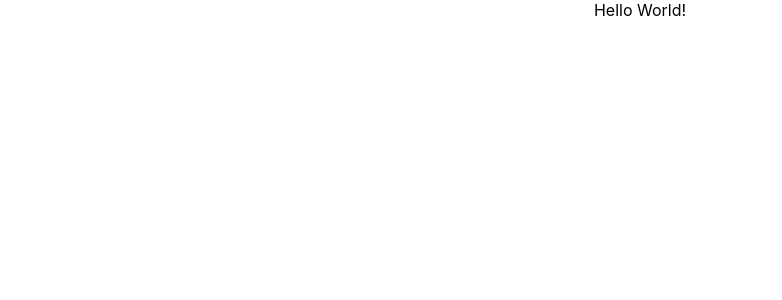
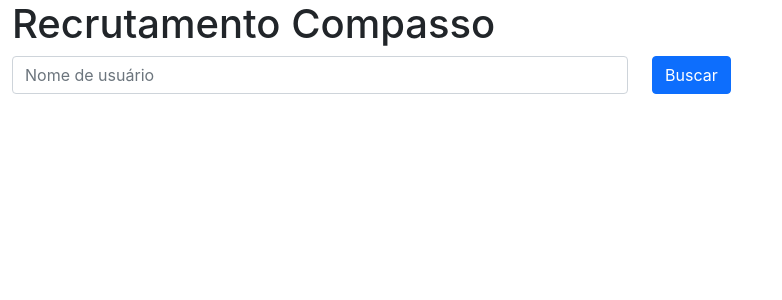
Before and after one commit to fafamendes/recrutamento-compasso, a React (Create React App) app: page / in a window 1280 px wide. Shown: the top 300 px of the page, without its empty margins (0-782 px from the left). Built offline with nearby package versions, Linux system fonts and the light colour scheme.

Commit message:
Adição do pacote Bootstrap; Criação de componentes principais; Criação da função responsável pela requisição

```diff
--- a/package.json
+++ b/package.json
@@ -6,7 +6,10 @@
     "@testing-library/jest-dom": "^5.13.0",
     "@testing-library/react": "^11.2.7",
     "@testing-library/user-event": "^12.8.3",
+    "bootstrap": "^5.0.1",
+    "jquery": "^3.6.0",
     "react": "^17.0.2",
+    "react-bootstrap": "^1.6.1",
     "react-dom": "^17.0.2",
     "react-scripts": "4.0.3",
     "web-vitals": "^1.1.2"
--- a/src/App.css
+++ b/src/App.css
@@ -1,3 +1,3 @@
 .App {
-  text-align: center;
+
 }
--- a/src/App.js
+++ /dev/null
@@ -1,11 +0,0 @@
-import './App.css';
-
-function App() {
-  return (
-    <div className="App">
-      Hello World!
-    </div>
-  );
-}
-
-export default App;
--- /dev/null
+++ b/src/App.jsx
@@ -0,0 +1,25 @@
+import { useState, setState } from 'react'
+
+import './App.css';
+
+import Search from './componentes/search';
+import Results from './componentes/results'
+
+function App() {
+
+  const [user, setUser] = useState(null)
+  const [starred, setStarred] = useState([]);
+  const [repos, setRepos] = useState([]);
+
+  return (
+    <div className="App">
+
+      <Search setUserCallback={setUser} setStarredCallback={setStarred} setReposCallback={setRepos} />
+
+      <Results user={user} starred={starred} repos={repos} />
+
+    </div>
+  );
+}
+
+export default App;
--- /dev/null
+++ b/src/componentes/results.jsx
@@ -0,0 +1,13 @@
+
+function Results(props) {
+  let {user} = props;
+  console.log(props)
+  return (
+
+    <div>
+      {user && user.name}
+    </div>
+  );
+}
+
+export default Results;
--- /dev/null
+++ b/src/componentes/search.jsx
@@ -0,0 +1,59 @@
+import { Form, FormGroup, FormControl } from 'react-bootstrap';
+import { Container, Col, Row } from 'react-bootstrap'
+import { Button } from 'react-bootstrap'
+
+function getUserInfo(props) {
+  let { setUserCallback, setStarredCallback, setReposCallback } = props;
+  console.log(props)
+  let username = document.getElementById('username').value;
+  let params = { method: 'GET' };
+
+  doFetch(`https://api.github.com/users/${username}`, params, setUserCallback);
+  doFetch(`https://api.github.com/users/${username}/repos`, params, setReposCallback);
+  doFetch(`https://api.github.com/users/${username}/starred`, params, setStarredCallback);
+}
+
+function doFetch(url, params, callback) {
+  let responseJson;
+
+  fetch(url, params)
+    .then(function (response) {
+      if (response.ok) {
+        response.json()
+          .then(function (myJson) {
+            callback(myJson)
+
+          });
+      } else {
+        console.log('Falha de internet');
+      }
+    })
+    .catch(function (error) {
+      console.log('Erro de operação: ' + error.message);
+    });
+}
+
+
+function Search(props) {
+
+  return (
+    <Container fluid>
+      <h1>Recrutamento Compasso</h1>
+      <Form >
+        <Row>
+          <Col>
+            <FormGroup controlId="username">
+              <FormControl type="text" placeholder="Nome de usuário" />
+            </FormGroup>
+          </Col>
+          <Col >
+            <Button onClick={() => { getUserInfo(props) }}>Buscar</Button>
+          </Col>
+        </Row>
+      </Form>
+
+    </Container>
+  );
+}
+
+export default Search;
--- a/src/index.js
+++ b/src/index.js
@@ -1,7 +1,9 @@
 import React from 'react';
 import ReactDOM from 'react-dom';
+import 'bootstrap/dist/css/bootstrap.min.css';
+
 import './index.css';
-import App from './App';
+import App from './App.jsx';
 import reportWebVitals from './reportWebVitals';
 
 ReactDOM.render(
```
Also changed, not shown: 1 other file (tests, documents, lock files or other folders).
